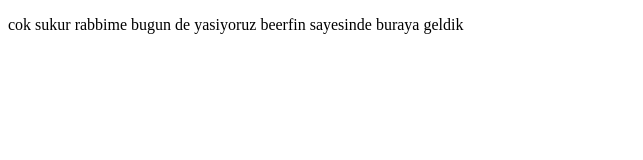
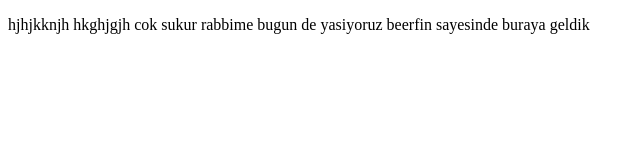
Before and after one commit to nerminbusra/deneme, a plain HTML site: page index.html in a window 1280 px wide. Shown: the whole page, without its empty margins (0-643 px from the left). Drawn offline with Linux system fonts and the light colour scheme.

Commit message:
html and css has been created

```diff
--- a/index.html
+++ b/index.html
@@ -7,6 +7,8 @@
 </head>
 <body>
     <p>
+        hjhjkknjh
+        hkghjgjh
         cok sukur rabbime bugun de yasiyoruz
         beerfin sayesinde
         buraya geldik
```
